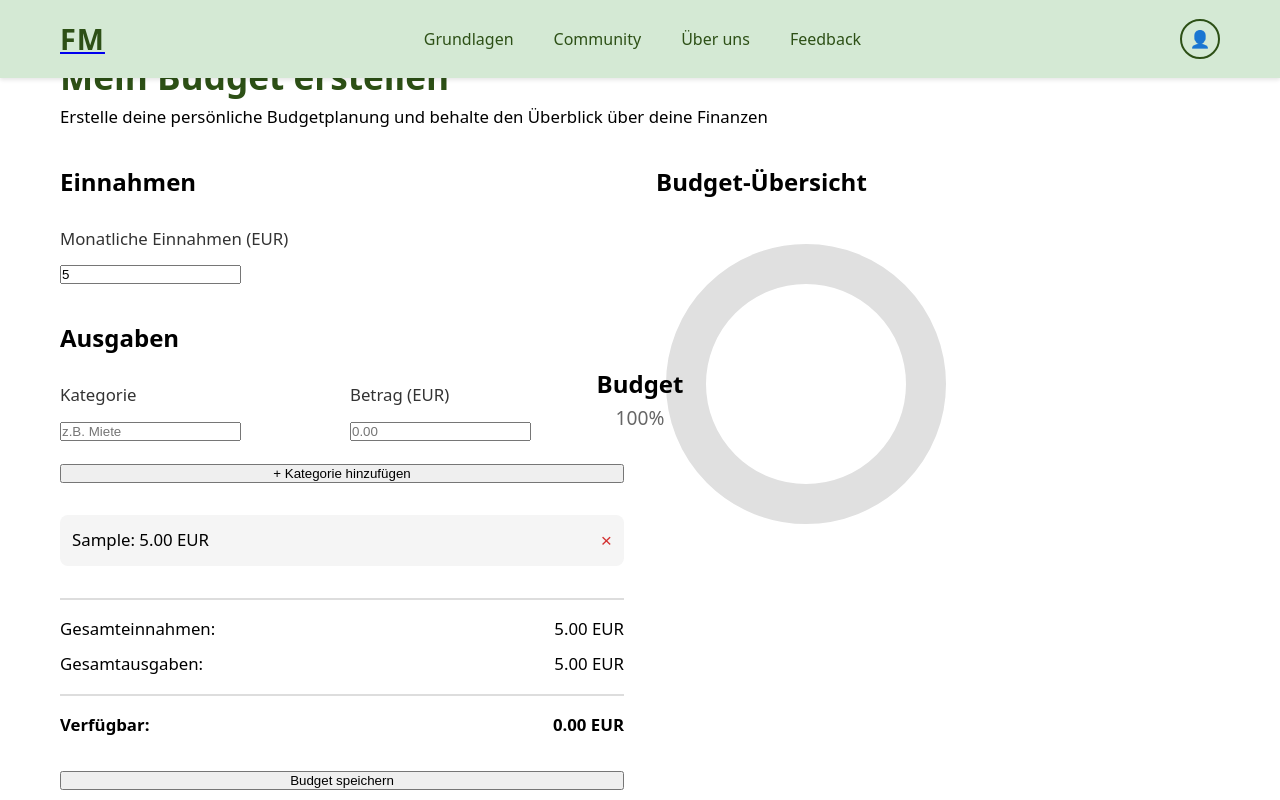
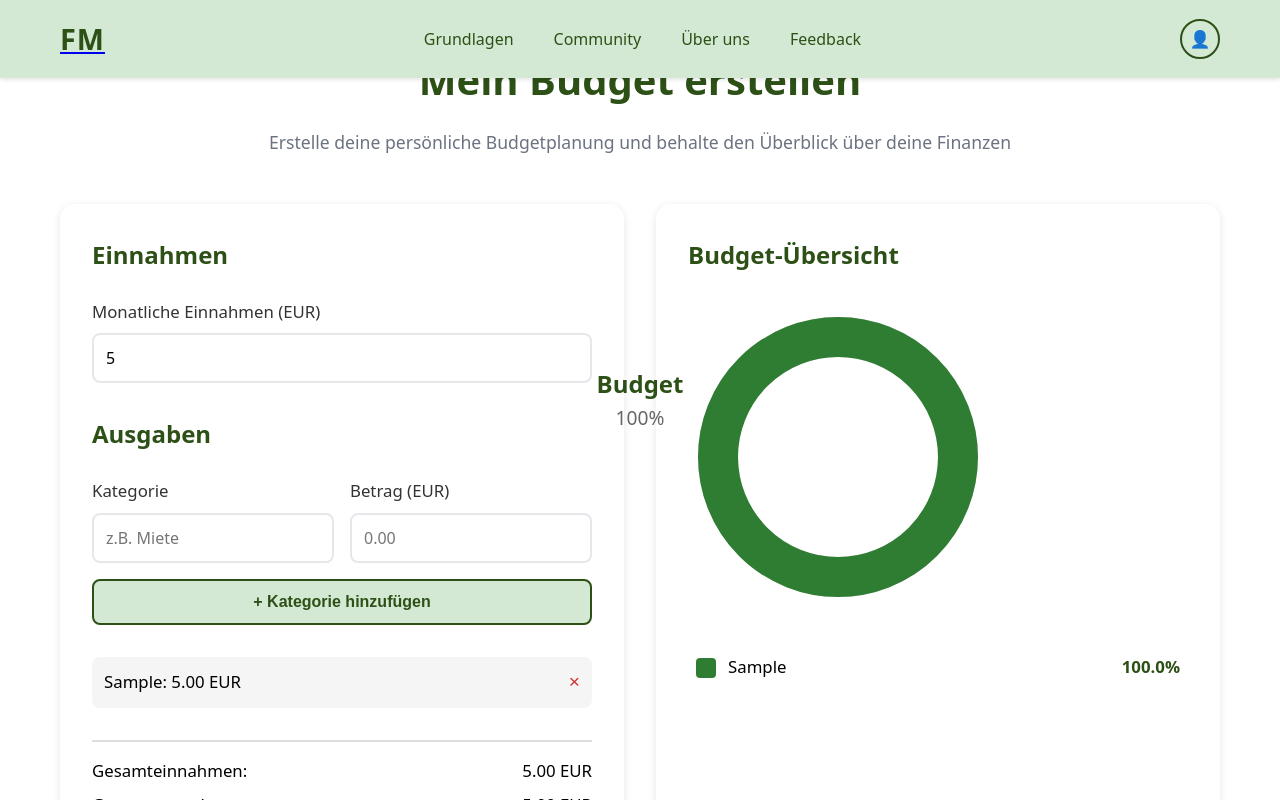
Before and after one commit to FuadaSul/financebuilder, a Next.js app: page /budget-erstellen in a window 1280 px wide. Both pictures are taken after typing "5", "Sample", "5" into the empty fields and a click on the button "+ Kategorie hinzufügen". Shown: the top 800 px of the page. Built offline with nearby package versions, Linux system fonts and the light colour scheme.

Commit message:
Budget-Erstellen: Donut-Chart und Kategorie-Funktion repariert

```diff
--- a/app/budget-erstellen/page.tsx
+++ b/app/budget-erstellen/page.tsx
@@ -20,18 +20,25 @@ export default function BudgetErstellenPage() {
   const available = totalIncome - totalExpenses;
 
   const addExpense = () => {
-    if (newCategory && newAmount) {
+    if (!newCategory || !newAmount) {
+      alert("Bitte fülle beide Felder aus (Kategorie und Betrag)!");
+      return;
+    }
+    const amount = parseFloat(newAmount);
+    if (isNaN(amount) || amount <= 0) {
+      alert("Bitte gib einen gültigen Betrag ein (größer als 0)!");
+      return;
+    }
     setExpenses([
       ...expenses,
       {
         id: Date.now(),
-          category: newCategory,
-          amount: parseFloat(newAmount) || 0,
+        category: newCategory.trim(),
+        amount: amount,
       },
     ]);
     setNewCategory("");
     setNewAmount("");
-    }
   };
 
   const removeExpense = (id: number) => {
@@ -75,34 +82,38 @@ export default function BudgetErstellenPage() {
     return (amount / totalIncome) * 100;
   };
 
-  // Generate donut chart segments
+  // Generate donut chart segments (using circle stroke for proper donut)
   const generateChartSegments = () => {
-    if (totalIncome === 0) return null;
+    if (totalIncome === 0 || expenses.length === 0) return null;
 
-    let currentAngle = 0;
+    const circumference = 2 * Math.PI * 120; // Radius = 120
+    let accumulatedPercentage = 0;
+
     return expenses.map((exp, index) => {
       const percentage = getPercentage(exp.amount);
-      const angle = (percentage / 100) * 360;
-      const startAngle = currentAngle;
-      const endAngle = currentAngle + angle;
-      currentAngle = endAngle;
+      const dashLength = (percentage / 100) * circumference;
+      const dashOffset = circumference - (accumulatedPercentage / 100) * circumference;
 
-      const startRad = (startAngle - 90) * (Math.PI / 180);
-      const endRad = (endAngle - 90) * (Math.PI / 180);
-      const x1 = 150 + 120 * Math.cos(startRad);
-      const y1 = 150 + 120 * Math.sin(startRad);
-      const x2 = 150 + 120 * Math.cos(endRad);
-      const y2 = 150 + 120 * Math.sin(endRad);
-      const largeArc = percentage > 50 ? 1 : 0;
+      accumulatedPercentage += percentage;
 
       const colors = ["#2e7d32", "#4caf50", "#66bb6a", "#81c784", "#a5d6a7", "#c8e6c9"];
       const color = colors[index % colors.length];
 
       return (
-        <path
+        <circle
           key={exp.id}
-          d={`M 150 150 L ${x1} ${y1} A 120 120 0 ${largeArc} 1 ${x2} ${y2} Z`}
-          fill={color}
+          cx="150"
+          cy="150"
+          r="120"
+          fill="none"
+          stroke={color}
+          strokeWidth="40"
+          strokeDasharray={`${dashLength} ${circumference - dashLength}`}
+          strokeDashoffset={-dashOffset}
+          strokeLinecap="round"
+          style={{
+            transition: "all 0.3s ease",
+          }}
         />
       );
     });
@@ -200,7 +211,20 @@ export default function BudgetErstellenPage() {
                     placeholder="z.B. Miete"
                     value={newCategory}
                     onChange={(e) => setNewCategory(e.target.value)}
+                    list="category-suggestions"
                   />
+                  <datalist id="category-suggestions">
+                    <option value="Miete" />
+                    <option value="Essen" />
+                    <option value="Versicherungen" />
+                    <option value="Transport" />
+                    <option value="Freizeit" />
+                    <option value="Sparen" />
+                    <option value="Kleidung" />
+                    <option value="Gesundheit" />
+                    <option value="Bildung" />
+                    <option value="Sonstiges" />
+                  </datalist>
                 </div>
                 <div>
                   <label style={{
@@ -221,6 +245,7 @@ export default function BudgetErstellenPage() {
                 </div>
               </div>
               <button
+                type="button"
                 className="btn-secondary"
                 onClick={addExpense}
                 style={{ width: "100%", marginBottom: "2rem" }}
@@ -243,6 +268,7 @@ export default function BudgetErstellenPage() {
                     }}>
                       <span>{exp.category}: {exp.amount.toFixed(2)} EUR</span>
                       <button
+                        type="button"
                         onClick={() => removeExpense(exp.id)}
                         style={{
                           background: "none",
@@ -302,13 +328,14 @@ export default function BudgetErstellenPage() {
                 gap: "1rem",
                 marginTop: "2rem"
               }}>
-                <button className="btn-primary" onClick={saveBudget}>
+                <button type="button" className="btn-primary" onClick={saveBudget}>
                   Budget speichern
                 </button>
-                <button className="btn-secondary" onClick={loadBudget}>
+                <button type="button" className="btn-secondary" onClick={loadBudget}>
                   Gespeichertes Budget laden
                 </button>
                 <button
+                  type="button"
                   onClick={resetBudget}
                   style={{
                     background: "white",
@@ -373,6 +400,42 @@ export default function BudgetErstellenPage() {
                   </div>
                 </div>
               </div>
+
+              {/* Legend */}
+              {expenses.length > 0 && (
+                <div style={{ marginTop: "2rem" }}>
+                  {expenses.map((exp, index) => {
+                    const colors = ["#2e7d32", "#4caf50", "#66bb6a", "#81c784", "#a5d6a7", "#c8e6c9"];
+                    const color = colors[index % colors.length];
+                    const percentage = getPercentage(exp.amount);
+
+                    return (
+                      <div key={exp.id} style={{
+                        display: "flex",
+                        alignItems: "center",
+                        gap: "0.75rem",
+                        padding: "0.5rem",
+                        borderRadius: "5px",
+                        marginBottom: "0.5rem"
+                      }}>
+                        <div style={{
+                          width: "20px",
+                          height: "20px",
+                          borderRadius: "4px",
+                          backgroundColor: color,
+                          flexShrink: 0
+                        }} />
+                        <span style={{ flex: 1, fontWeight: 500 }}>
+                          {exp.category}
+                        </span>
+                        <span style={{ fontWeight: 600, color: "var(--dark-green)" }}>
+                          {percentage.toFixed(1)}%
+                        </span>
+                      </div>
+                    );
+                  })}
+                </div>
+              )}
             </div>
           </div>
         </div>
--- a/app/globals.css
+++ b/app/globals.css
@@ -7,6 +7,7 @@
 :root {
     --green-light: #d4e9d4;
     --green-dark: #2d5016;
+    --dark-green: #2d5016; /* Alias für Budget-Seiten */
     --green-medium: #4a7c3a;
     --text-color: #000000;
     --text-light: #6b7280;
@@ -1331,6 +1332,88 @@ h3 {
 
 .back-button:active {
     transform: translateY(0);
+}
+
+/* ===== Allgemeine Komponenten für Budget-Seiten ===== */
+.btn-primary {
+    display: inline-flex;
+    align-items: center;
+    justify-content: center;
+    gap: 0.5rem;
+    background-color: var(--green-dark);
+    color: var(--bg-white);
+    padding: 0.75rem 1.5rem;
+    border-radius: 8px;
+    border: none;
+    font-weight: 600;
+    font-size: 1rem;
+    cursor: pointer;
+    text-decoration: none;
+    transition: all 0.3s ease;
+    box-shadow: 0 2px 8px rgba(0, 0, 0, 0.15);
+}
+.btn-primary:hover {
+    background-color: var(--green-medium);
+    transform: translateY(-2px);
+    box-shadow: 0 4px 12px rgba(0, 0, 0, 0.2);
+}
+
+.btn-secondary {
+    display: inline-flex;
+    align-items: center;
+    justify-content: center;
+    gap: 0.5rem;
+    background-color: var(--green-light);
+    color: var(--green-dark);
+    padding: 0.75rem 1.5rem;
+    border-radius: 8px;
+    border: 2px solid var(--green-dark);
+    font-weight: 600;
+    font-size: 1rem;
+    cursor: pointer;
+    text-decoration: none;
+    transition: all 0.3s ease;
+}
+.btn-secondary:hover {
+    background-color: var(--green-medium);
+    color: var(--bg-white);
+    transform: translateY(-2px);
+}
+
+.card {
+    background-color: var(--bg-white);
+    padding: 2rem;
+    border-radius: 15px;
+    box-shadow: 0 2px 8px rgba(0, 0, 0, 0.1);
+}
+
+.input-field {
+    width: 100%;
+    padding: 0.75rem;
+    border: 2px solid #e5e7eb;
+    border-radius: 8px;
+    font-size: 1rem;
+    font-family: inherit;
+    transition: border-color 0.3s ease;
+}
+.input-field:focus {
+    outline: none;
+    border-color: var(--green-medium);
+}
+
+.page-title {
+    font-size: 2.5rem;
+    font-weight: 700;
+    color: var(--green-dark);
+    text-align: center;
+    margin-bottom: 1rem;
+}
+
+.page-subtitle {
+    text-align: center;
+    font-size: 1.1rem;
+    color: var(--text-light);
+    margin-bottom: 3rem;
 }
 
 /* Über uns / Unser Team Seite */
```
Lines whose indentation alone changed are shown as unchanged.
